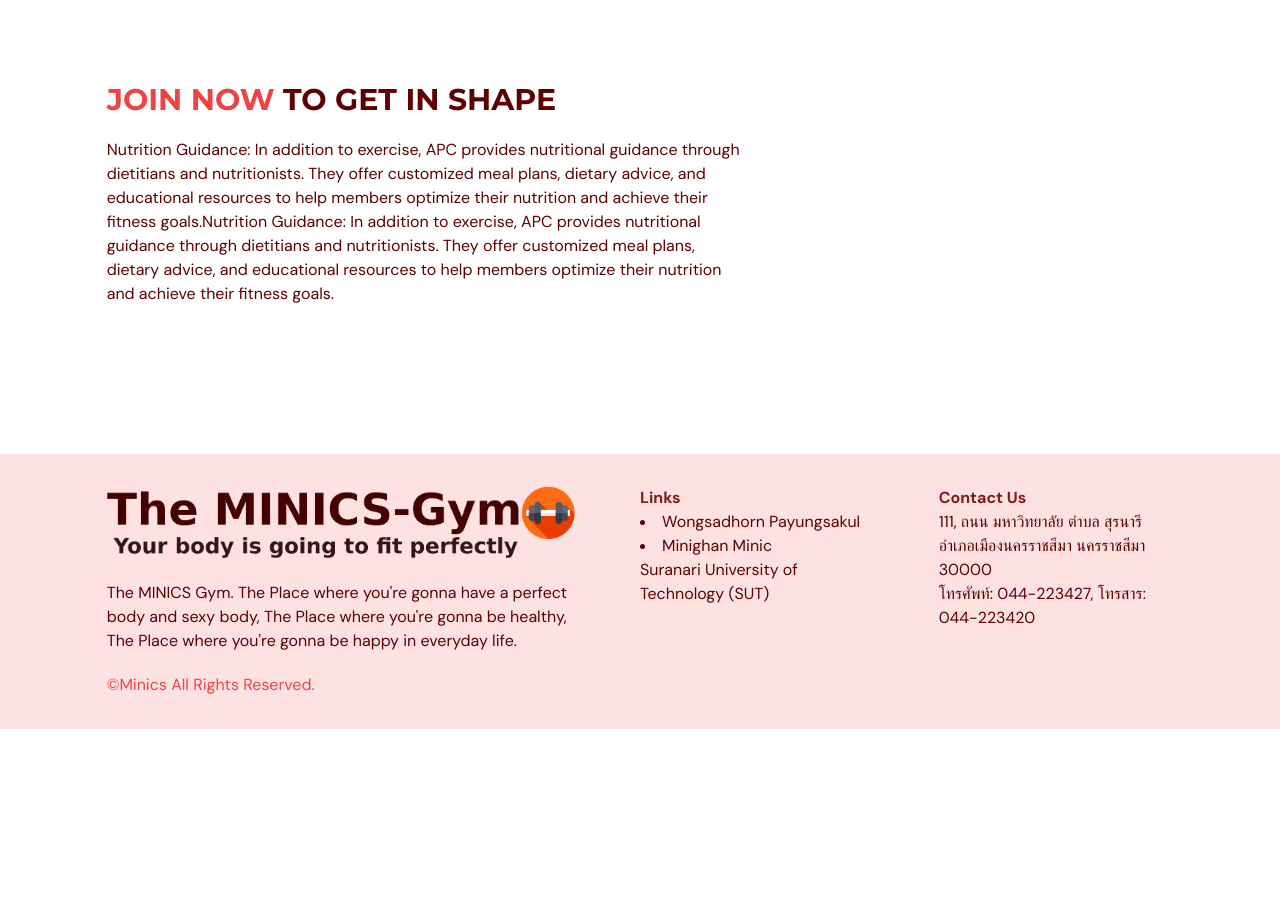
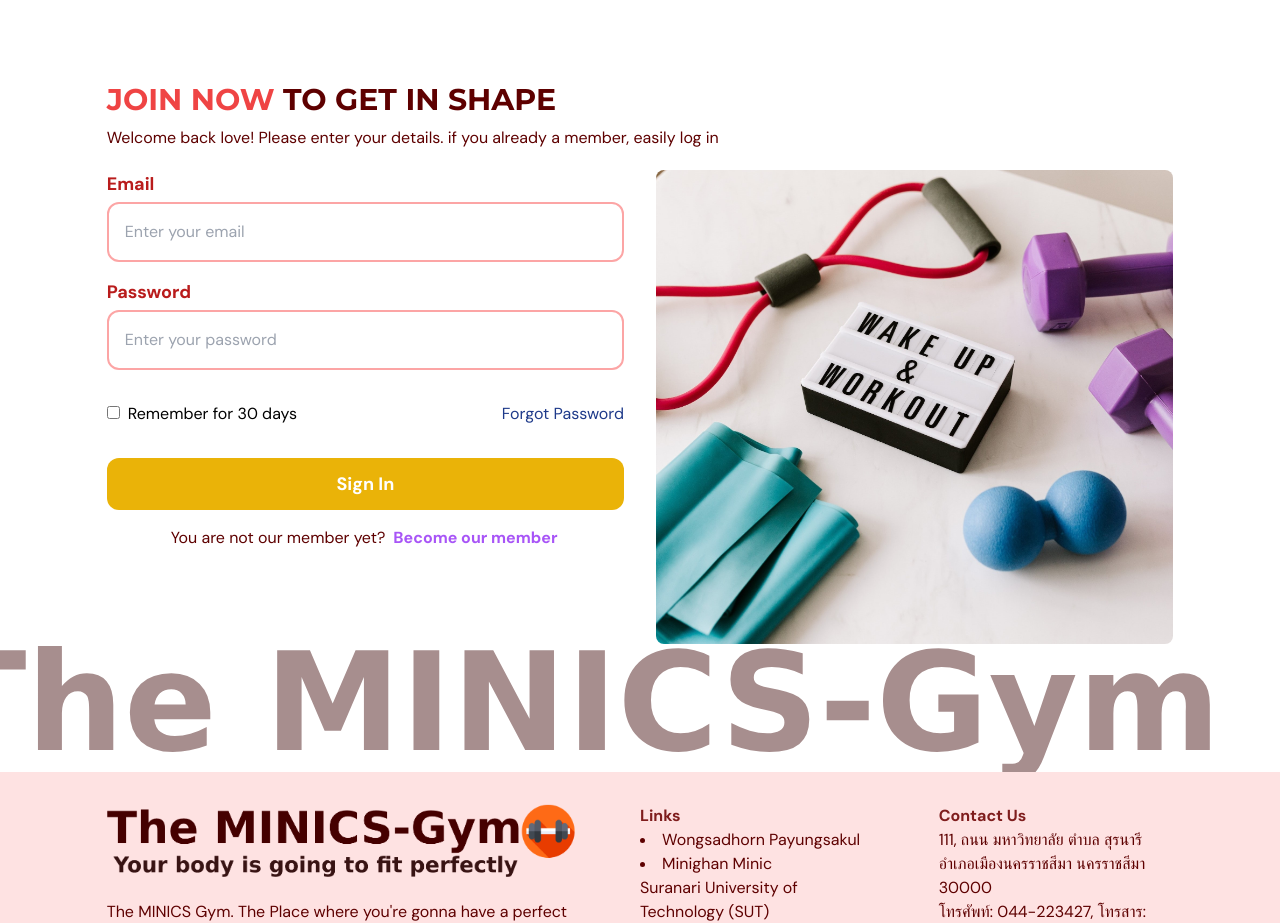
Before and after one commit to The-MINICS/Gym-booking, a React (Vite) app in the folder Frontend/: page / in a window 1280 px wide. Shown: the part 3920-4843 px from the top of the page. Before the commit the page ends 4649 px from the top, so only its background shows below. Built offline with nearby package versions, Linux system fonts and the light colour scheme.

Commit message:
to build the login page - close #25

```diff
--- a/Frontend/src/App.tsx
+++ b/Frontend/src/App.tsx
@@ -7,8 +7,6 @@
 import Benefits from "@/scenes/benefits";
 import ContactUs from "@/scenes/contact_us"
 import Footer from "./scenes/footer";
-import SignIn from "@/scenes/sign_in/index";
-import SignUp from "./scenes/sign_up";
 import BeforeLogin from "./scenes/before_login";
 
 function App() {
--- a/Frontend/src/scenes/before_login/index.tsx
+++ b/Frontend/src/scenes/before_login/index.tsx
@@ -2,7 +2,7 @@
 import { SelectedPage } from '@/shared/types'
 import Home1 from '../home/home';
 import Benefits from '../benefits';
-import SignUp from '../sign_up';
+import SignUp from "../sign_up";
 import Footer from '../footer';
 import Navbar1 from '../navbar/navbar';
 import Terms from '../terms';
--- a/Frontend/src/scenes/sign_in/index.tsx
+++ b/Frontend/src/scenes/sign_in/index.tsx
@@ -4,12 +4,34 @@
 import { motion } from 'framer-motion';
 import { SelectedPage } from '@/shared/types';
 import HText from "@/shared/HText";
+import LoginPageGraphic from "@/assets/LoginPageGraphic.jpg"
+import { useForm } from "react-hook-form";
+import Alert from "@/shared/Alert";
 
 type Props = {
   setSelectedPage: (value: SelectedPage) => void;
 }
 
+// const Alert = React.forwardRef<HTMLDivElement, AlertProps>(function Alert(
+//   props,
+//   ref
+// ) {
+//   return <MuiAlert elevation={6} ref={ref} variant="filled" {...props} />;
+// });
+
 const SignIn = ({setSelectedPage}: Props) => {
+  const inputStyles = `mb-3 w-full rounded-lg bg-red-400 px-5 py-3 placeholder-white`;
+  const {
+    register,
+    trigger,
+    formState: { errors },
+} = useForm();
+const onSubmit = async (e: any) => {
+    const isValid = await trigger();
+    if (!isValid) {
+        e.preventDefault();
+    }
+}
   const [signin, setSignin] = useState<Partial<SigninInterface>>({});
   const [success, setSuccess] = useState(false);
   const [error, setError] = useState(false);
@@ -62,20 +84,90 @@
                     <HText>
                         <span className="text-red-500">JOIN NOW</span> TO GET IN SHAPE
                     </HText>
-                    <p className="my-5">
-                    Nutrition Guidance: In addition to exercise, APC provides nutritional guidance
-                    through dietitians and nutritionists. They offer customized meal plans,
-                    dietary advice, and educational resources to help members optimize their nutrition
-                    and achieve their fitness goals.Nutrition Guidance: In addition to exercise,
-                    APC provides nutritional guidance through dietitians and nutritionists.
-                    They offer customized meal plans, dietary advice,
-                    and educational resources to help members optimize their nutrition
-                    and achieve their fitness goals.
-                    </p>
+                      <p className="my-2">
+                        Welcome back love! Please enter your details. if you already a member, easily log in
+                      </p>
                 </motion.div>
 
-                {/* Fill the form */}
+                {/* Fill the form and image*/}
+                <div className="mt-5 justify-between gap-8 md:flex">
+                  <motion.div
+                      className="mt-5 basis-3/5 md:mt-0"
+                      initial="hidden"
+                      whileInView="visible"
+                      viewport={{ once: true, amount: 0.5 }}
+                      transition={{ duration: 0.5 }}
+                      variants={{
+                          hidden: { opacity: 0, y: 50 },
+                          visible: { opacity: 1, y: 0 },
+                      }}
+                  >
+                  {/* fill the form */}
+                  <div className="bg-white">
+                    <div>
+                      <label className="text-lg font-semibold text-red-700">Email</label>
+                      <input
+                        className="w-full border-2 border-red-300 rounded-xl p-4 mt-1 bg-transparent mb-4"
+                        placeholder="Enter your email"
+                      />
+                    </div>
+                    <div>
+                      <label className="text-lg font-semibold text-red-700 my-2">Password</label>
+                      <input
+                        className="w-full border-2 border-red-300 rounded-xl p-4 mt-1 bg-transparent mb-3"
+                        placeholder="Enter your password"
+                      />
+                    </div>
+                    <div className="mt-5 flex justify-between items-center">
+                      <div className="text-black">
+                        <input
+                          type="checkbox"
+                          id="remember"
+                        />
+                        <label className="ml-2 font-medium text-base" id="remember" >Remember for 30 days</label>
+                      </div>
+                      <button className="font-medium text-base text-blue-900">Forgot Password</button>
+                    </div>
+                    <div className="mt-8 flex flex-col gap-y-4">
+                      <button className="bg-yellow-500 text-white hover:bg-red-400 text-lg font-bold rounded-xl
+                        py-3 active:scale-[.98] active:duration-75 transition-all hover:scale-[1.01] ease-in-out">
+                          Sign In
+                      </button>
+                    </div>
+                    <div className="mt-4 flex flex-center mx-16">
+                      <p className="mr-2">You are not our member yet?</p>
+                      <button>
+                        <span className="text-purple-500 font-semibold">
+                          Become our member
+                        </span>
+                      </button>
+                    </div>
+                  </div>
+                  </motion.div>
 
+                  {/* Image */}
+                  <motion.div
+                      className="mt-16 basis-3/5 md:mt-0"
+                      initial="hidden"
+                      whileInView="visible"
+                      viewport={{ once: true, amount: 0.5 }}
+                      transition={{ duration: 0.5 }}
+                      variants={{
+                      hidden: { opacity: 0, x:-50 },
+                      visible: { opacity: 1, x:-0 },
+                      }}>
+                      <img
+                        className="w-full rounded-lg bg-auto"
+                        alt="login-page-graphic"
+                        src={LoginPageGraphic}
+                      />
+                      <div className="relative">
+                          <div className="before:absolute before:-bottom-30 before:-right-10
+                            before:z-[-1] md:before:content-evolvetext">
+                          </div>
+                      </div>
+                  </motion.div>
+                </div>
             </motion.div>
         </section>
     );
--- a/Frontend/src/shared/ActionButton.tsx
+++ b/Frontend/src/shared/ActionButton.tsx
@@ -9,7 +9,7 @@
 
 const ActionButton = ({children, setSelectedPage}: Props) => {
   return (
-    <AnchorLink className="rounded-md bg-yellow-500 px-10 py-2 hover:bg-red-400 hover:text-white"
+    <AnchorLink className="rounded-md bg-yellow-500 px-10 py-2 hover:bg-red-400 hover:text-white active:scale-[.98] active:duration-75 transition-all"
         onClick={() => setSelectedPage(SelectedPage.SignIn)}
         href={`#${SelectedPage.SignIn}`}
     >
```
Also changed, not shown: Frontend/src/assets/LoginPageGraphic.jpg (added).
